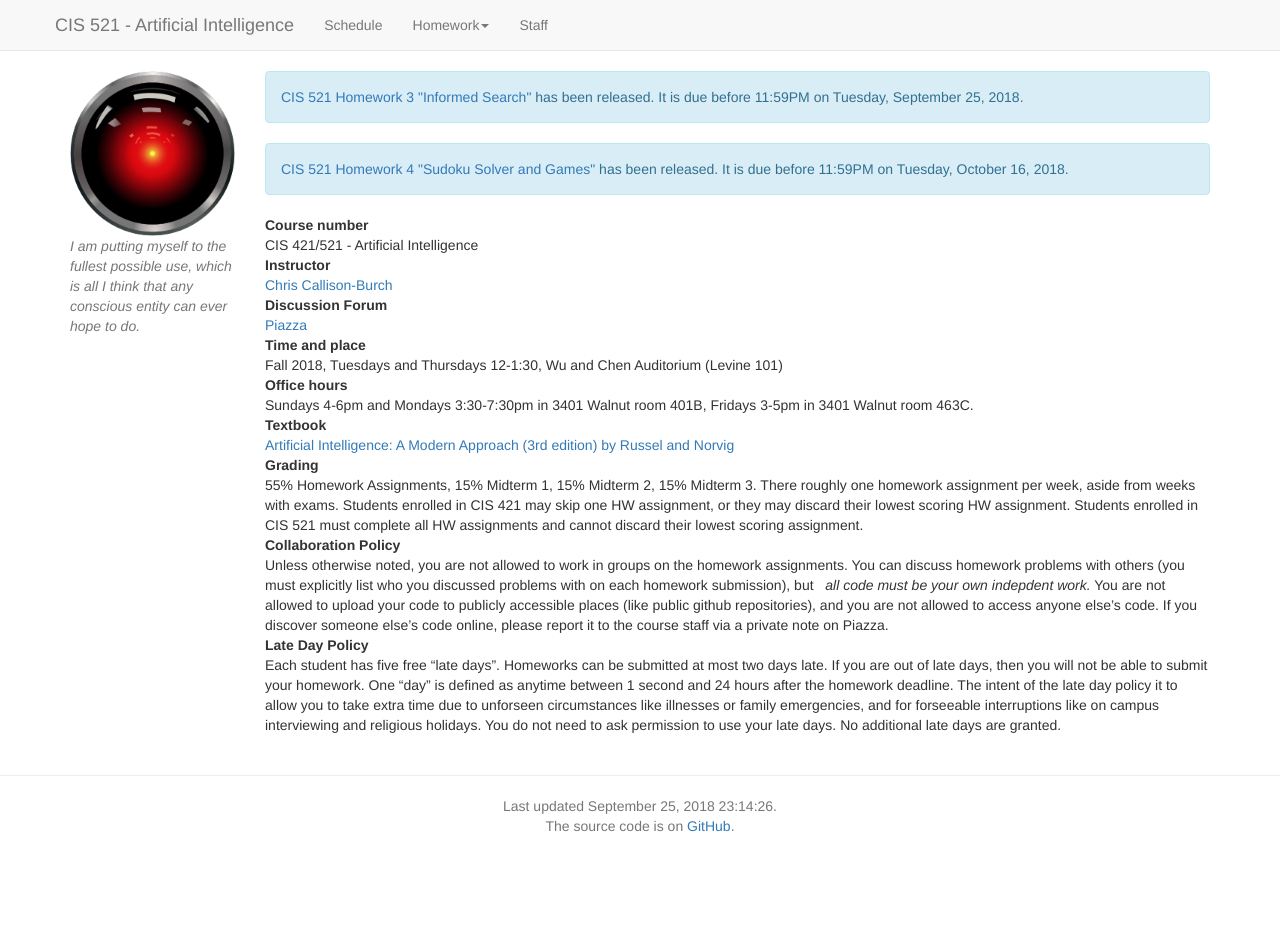
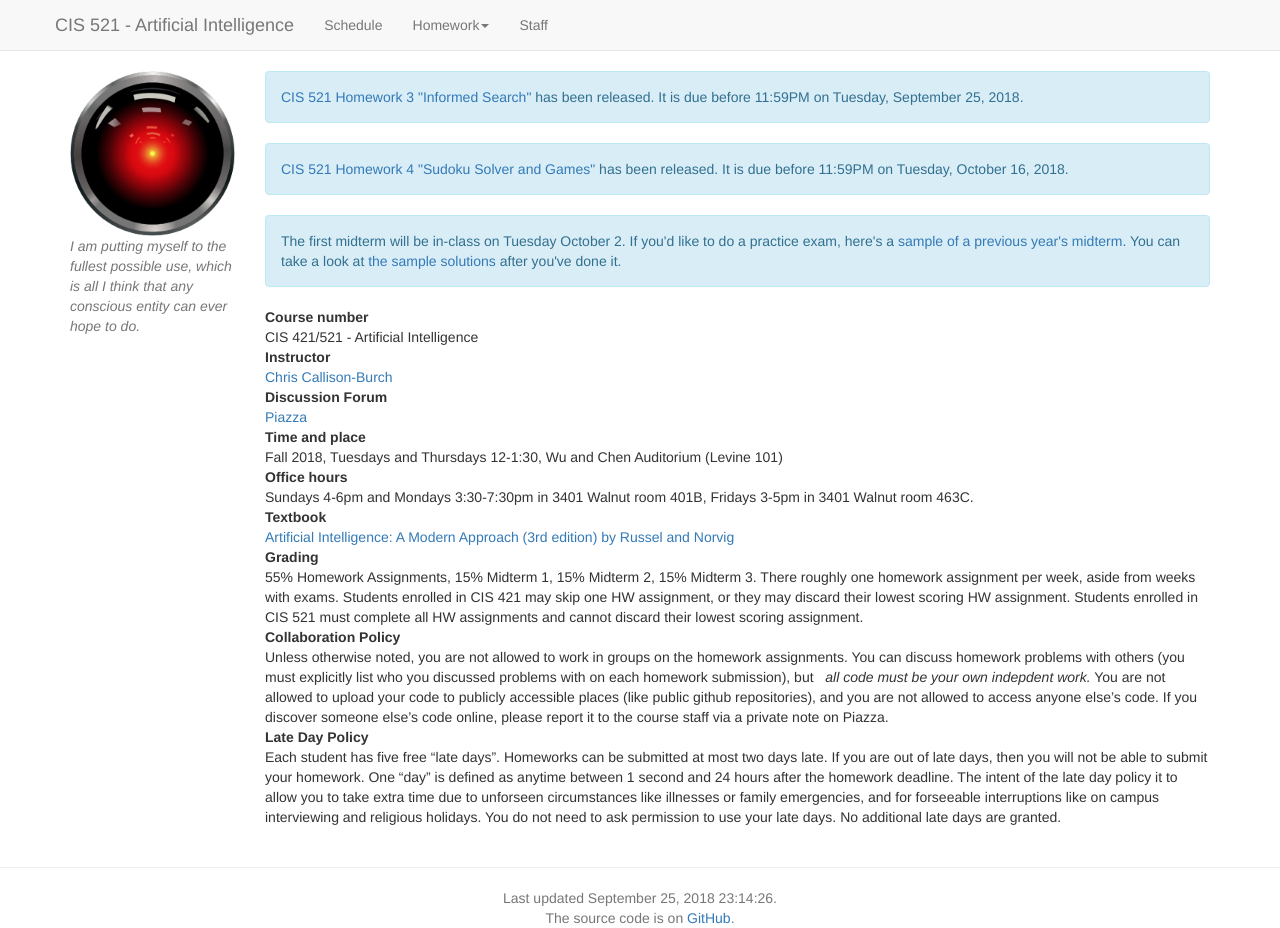
Before and after one commit to artificial-intelligence-class/artificial-intelligence-class.github.io, a Jekyll site: the page built from index.md, in a window 1280 px wide. Built offline with Jekyll 4.4.1, drawn with Linux system fonts in a browser that asks for light colours; nearby versions of some CDN libraries; a script that is not in the unit is left out; before the commit the page ends 900 px from its top, so only the background shows below that.

Commit message:
Link to practice exam

```diff
--- a/index.md
+++ b/index.md
@@ -34,7 +34,9 @@ It is due before {{ page.due_date | date: "%I:%M%p" }} on {{ page.due_date | dat
 <!-- End alert for upcoming homework assignments -->
 
 
-
+<div class="alert alert-info">
+The first midterm will be in-class on Tuesday October 2.  If you'd like to do a practice exam, here's a <a href="assets/practice_exams/midterm1-practice.pdf">sample of a previous year's midterm</a>. You can take a look at <a href="assets/practice_exams/midterm1-practice+ANSWERS.pdf">the sample solutions</a> after you've done it.
+</div>
 
 Course number
 : CIS 421/521 - Artificial Intelligence
```
